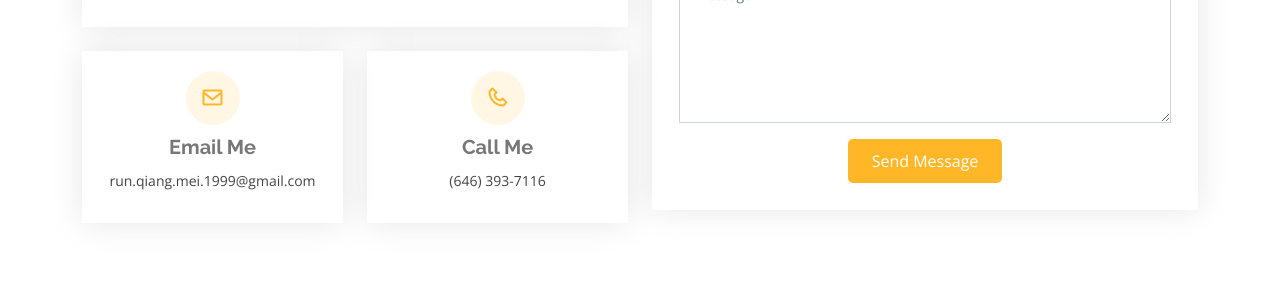
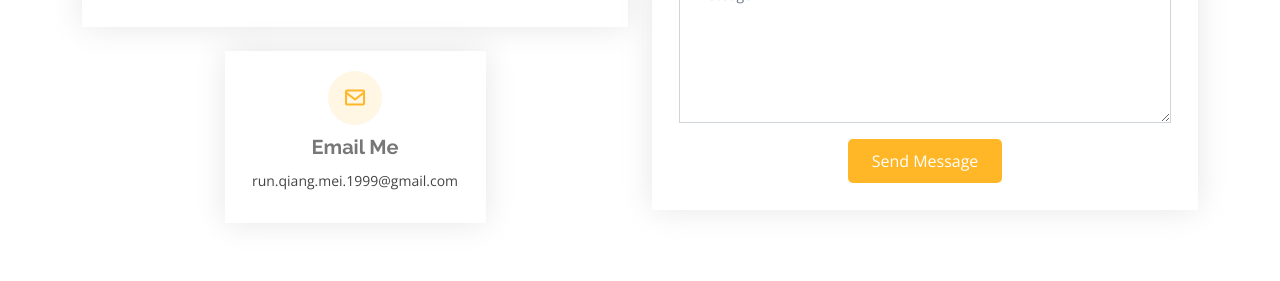
Before and after one commit to rmei6/personal-site, a plain HTML site: page index.html in a window 1280 px wide. Shown: the part 6231-6512 px from the top of the page. Drawn offline with nearby package versions, Linux system fonts and the light colour scheme.

Commit message:
removed phone number

```diff
--- a/index.html
+++ b/index.html
@@ -830,13 +830,12 @@
                   <p>run.qiang.mei.1999@gmail.com</p>
                 </div>
               </div>
-              <div class="col-md-6">
+              <!-- <div class="col-md-6">
                 <div class="info-box mt-4">
                   <i class="bx bx-phone"></i>
                   <h3>Call Me</h3>
-                  <p>(646) 393-7116</p>
                 </div>
-              </div>
+              </div> -->
             </div>
 
           </div>
```
